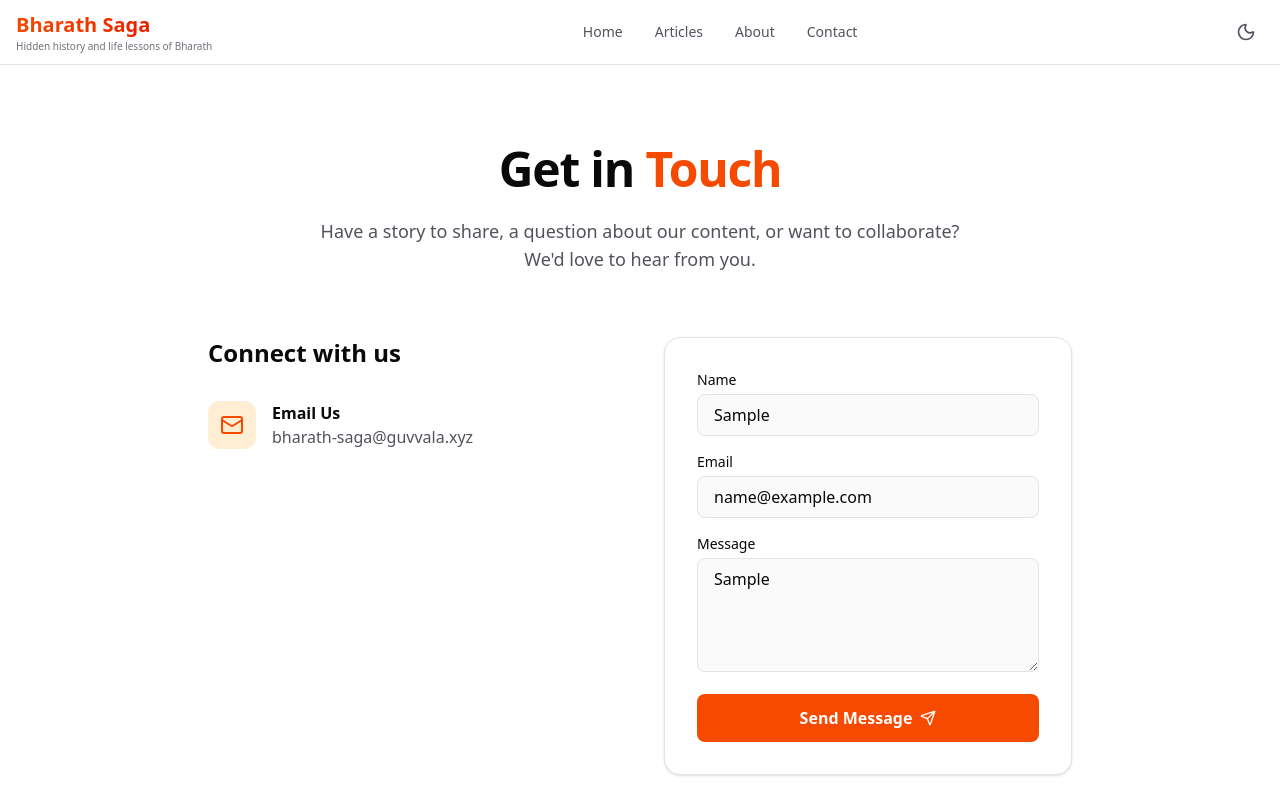
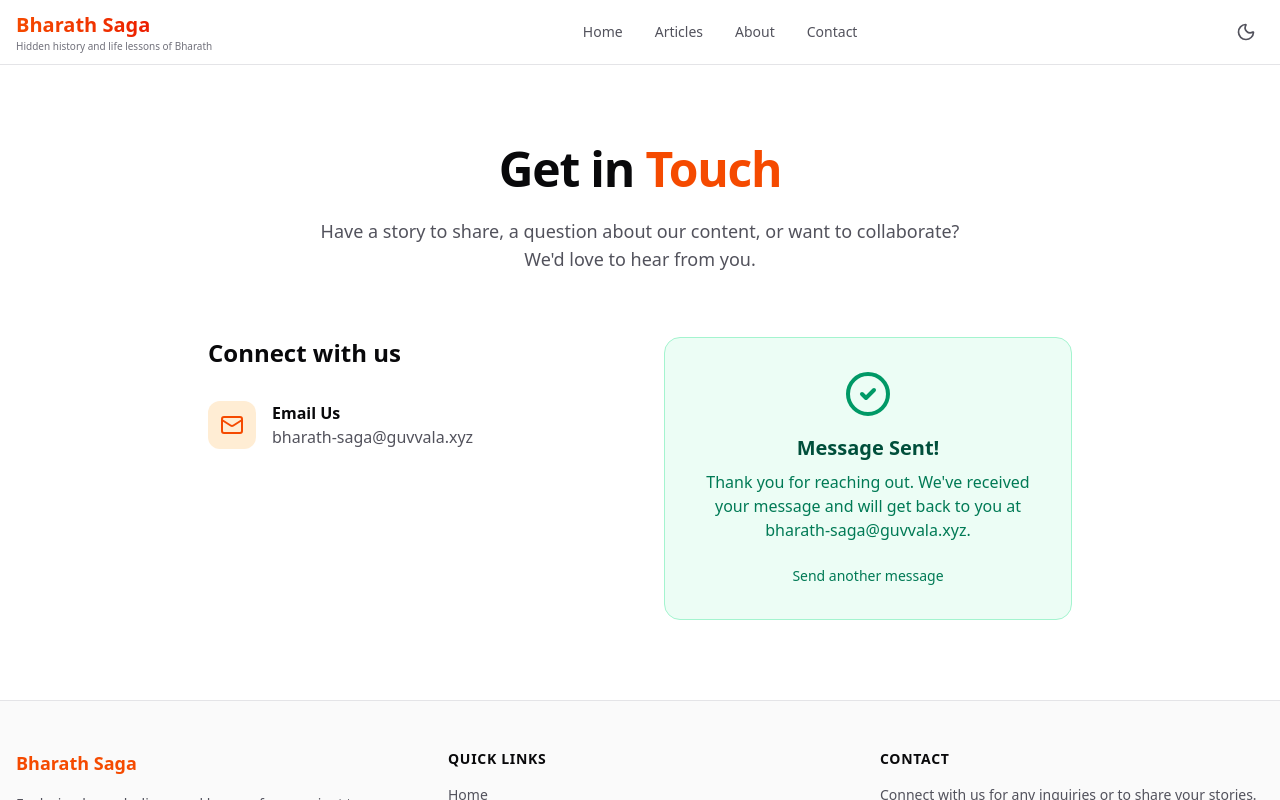
Before and after one commit to survval/bharat-saga, a Next.js app: page /contact in a window 1280 px wide. Both pictures are taken after typing "Sample", "name@example.com", "Sample" into the empty fields and a click on the button "Send Message". Shown: the top 800 px of the page. Built offline with nearby package versions, Linux system fonts and the light colour scheme.

Commit message:
contact functionality updated

```diff
--- a/src/app/contact/page.tsx
+++ b/src/app/contact/page.tsx
@@ -1,5 +1,6 @@
 import React from 'react';
-import { Mail, MessageSquare, Send } from 'lucide-react';
+import { Mail } from 'lucide-react';
+import ContactForm from '@/components/ContactForm';
 
 export const metadata = {
     title: "Contact Us | Bharath Saga",
@@ -31,44 +32,10 @@ export default function ContactPage() {
                                 <p className="text-zinc-600 dark:text-zinc-400">bharath-saga@guvvala.xyz</p>
                             </div>
                         </div>
-
                     </div>
 
                     {/* Contact Form */}
-                    <div className="bg-white dark:bg-zinc-900 p-8 rounded-2xl border border-zinc-200 dark:border-zinc-800 shadow-sm">
-                        <form className="space-y-4">
-                            <div>
-                                <label className="block text-sm font-medium mb-1">Name</label>
-                                <input
-                                    type="text"
-                                    className="w-full px-4 py-2 rounded-lg border border-zinc-200 dark:border-zinc-800 bg-zinc-50 dark:bg-zinc-950 focus:outline-none focus:ring-2 focus:ring-orange-500"
-                                    placeholder="Your name"
-                                />
-                            </div>
-                            <div>
-                                <label className="block text-sm font-medium mb-1">Email</label>
-                                <input
-                                    type="email"
-                                    className="w-full px-4 py-2 rounded-lg border border-zinc-200 dark:border-zinc-800 bg-zinc-50 dark:bg-zinc-950 focus:outline-none focus:ring-2 focus:ring-orange-500"
-                                    placeholder="your@email.com"
-                                />
-                            </div>
-                            <div>
-                                <label className="block text-sm font-medium mb-1">Message</label>
-                                <textarea
-                                    rows={4}
-                                    className="w-full px-4 py-2 rounded-lg border border-zinc-200 dark:border-zinc-800 bg-zinc-50 dark:bg-zinc-950 focus:outline-none focus:ring-2 focus:ring-orange-500"
-                                    placeholder="How can we help?"
-                                />
-                            </div>
-                            <button
-                                type="button"
-                                className="w-full py-3 bg-orange-600 text-white font-bold rounded-lg hover:bg-orange-700 transition-colors flex items-center justify-center gap-2"
-                            >
-                                Send Message <Send className="h-4 w-4" />
-                            </button>
-                        </form>
-                    </div>
+                    <ContactForm />
                 </div>
             </div>
         </div>
--- /dev/null
+++ b/src/components/ContactForm.tsx
@@ -0,0 +1,83 @@
+'use client';
+
+import React, { useState } from 'react';
+import { Send, CheckCircle2 } from 'lucide-react';
+
+export default function ContactForm() {
+    const [status, setStatus] = useState<'idle' | 'submitting' | 'success' | 'error'>('idle');
+
+    const handleSubmit = async (e: React.FormEvent<HTMLFormElement>) => {
+        e.preventDefault();
+        setStatus('submitting');
+
+        // Simulate API call
+        await new Promise(resolve => setTimeout(resolve, 1500));
+
+        setStatus('success');
+    };
+
+    if (status === 'success') {
+        return (
+            <div className="bg-emerald-50 dark:bg-emerald-900/20 border border-emerald-200 dark:border-emerald-800 p-8 rounded-2xl text-center">
+                <CheckCircle2 className="h-12 w-12 text-emerald-600 mx-auto mb-4" />
+                <h3 className="text-xl font-bold text-emerald-900 dark:text-emerald-100 mb-2">Message Sent!</h3>
+                <p className="text-emerald-700 dark:text-emerald-300">
+                    Thank you for reaching out. We've received your message and will get back to you at bharath-saga@guvvala.xyz.
+                </p>
+                <button
+                    onClick={() => setStatus('idle')}
+                    className="mt-6 text-sm font-medium text-emerald-700 dark:text-emerald-400 hover:underline"
+                >
+                    Send another message
+                </button>
+            </div>
+        );
+    }
+
+    return (
+        <div className="bg-white dark:bg-zinc-900 p-8 rounded-2xl border border-zinc-200 dark:border-zinc-800 shadow-sm">
+            <form onSubmit={handleSubmit} className="space-y-4">
+                <div>
+                    <label className="block text-sm font-medium mb-1">Name</label>
+                    <input
+                        required
+                        type="text"
+                        className="w-full px-4 py-2 rounded-lg border border-zinc-200 dark:border-zinc-800 bg-zinc-50 dark:bg-zinc-950 focus:outline-none focus:ring-2 focus:ring-orange-500 transition-all"
+                        placeholder="Your name"
+                    />
+                </div>
+                <div>
+                    <label className="block text-sm font-medium mb-1">Email</label>
+                    <input
+                        required
+                        type="email"
+                        className="w-full px-4 py-2 rounded-lg border border-zinc-200 dark:border-zinc-800 bg-zinc-50 dark:bg-zinc-950 focus:outline-none focus:ring-2 focus:ring-orange-500 transition-all"
+                        placeholder="your@email.com"
+                    />
+                </div>
+                <div>
+                    <label className="block text-sm font-medium mb-1">Message</label>
+                    <textarea
+                        required
+                        rows={4}
+                        className="w-full px-4 py-2 rounded-lg border border-zinc-200 dark:border-zinc-800 bg-zinc-50 dark:bg-zinc-950 focus:outline-none focus:ring-2 focus:ring-orange-500 transition-all"
+                        placeholder="How can we help?"
+                    />
+                </div>
+                <button
+                    type="submit"
+                    disabled={status === 'submitting'}
+                    className="w-full py-3 bg-orange-600 text-white font-bold rounded-lg hover:bg-orange-700 disabled:opacity-70 transition-colors flex items-center justify-center gap-2"
+                >
+                    {status === 'submitting' ? (
+                        'Sending...'
+                    ) : (
+                        <>
+                            Send Message <Send className="h-4 w-4" />
+                        </>
+                    )}
+                </button>
+            </form>
+        </div>
+    );
+}
```
